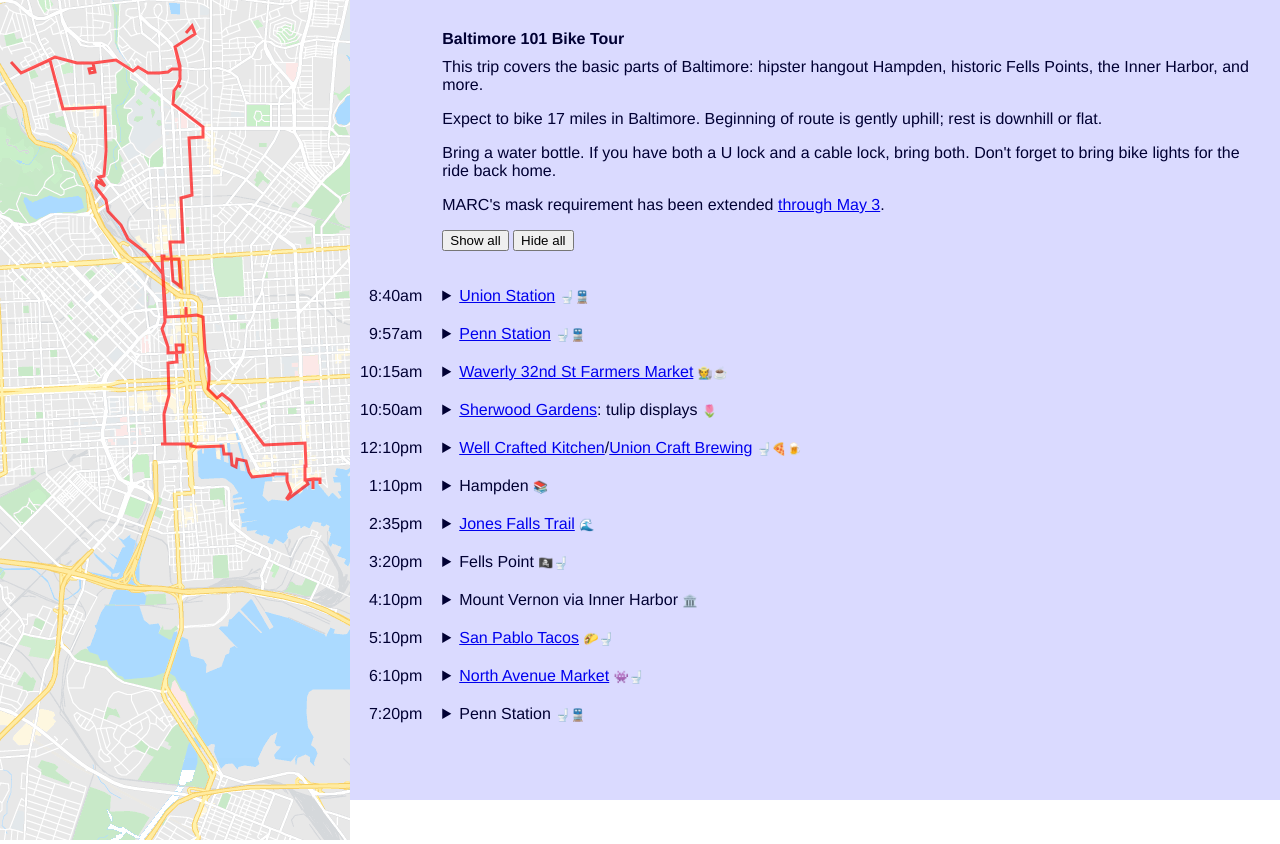
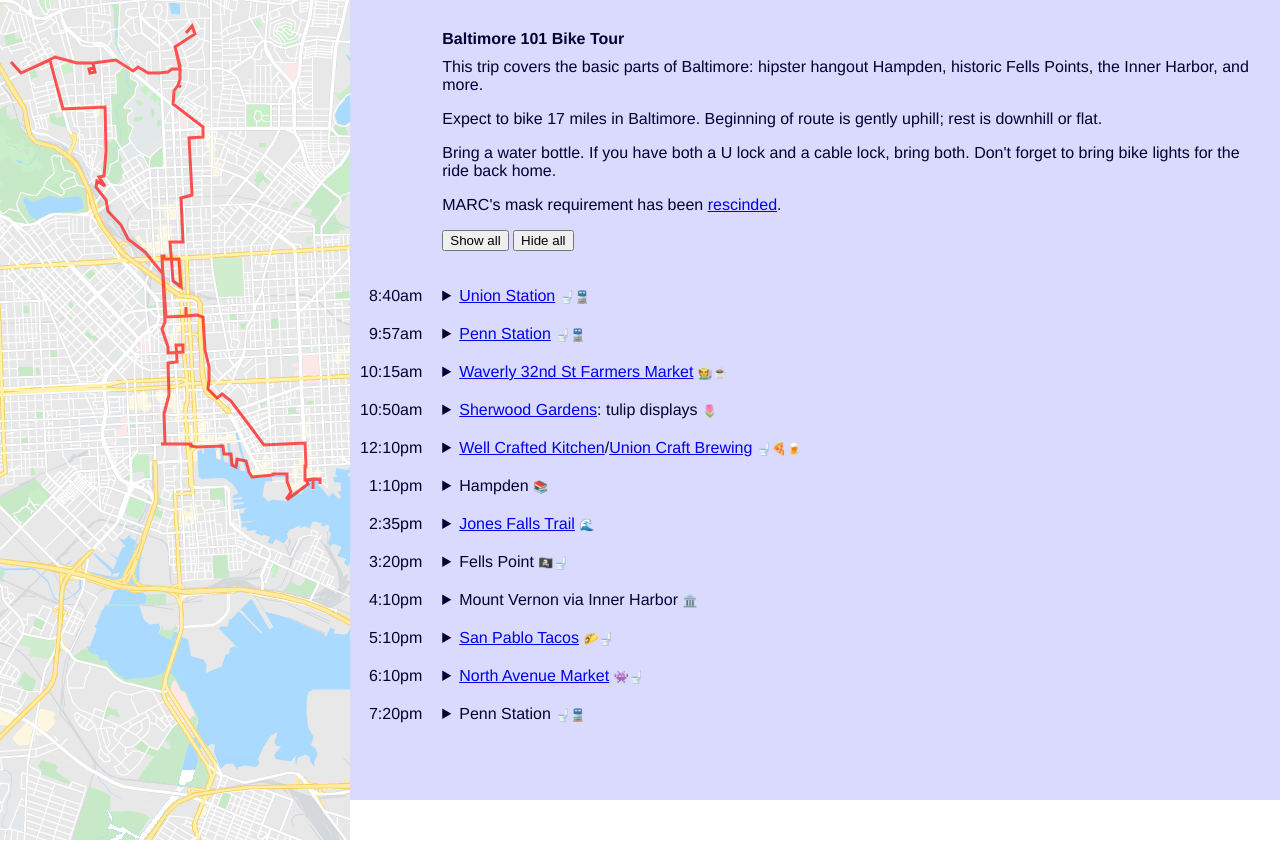
Before and after one commit to mvs202/tripmap, a plain HTML site: page index.html in a window 1280 px wide. Drawn offline with Linux system fonts and the light colour scheme.

Commit message:
mask rule

```diff
--- a/index.html
+++ b/index.html
@@ -190,7 +190,7 @@ window.onload = init;
       <p>
       Bring a water bottle. If you have both a U lock and a cable lock, bring both. Don't forget to bring bike lights for the ride back home.
       <p>
-      MARC's mask requirement has been extended <a href="https://www.mta.maryland.gov/service-alerts/10688">through May 3</a>.
+      MARC's mask requirement has been <a href="https://www.mta.maryland.gov/service-alerts/10721">rescinded</a>.
       <p>
       <button onClick="showAll()">Show all</button>
       <button onClick="hideAll()">Hide all</button>
```
